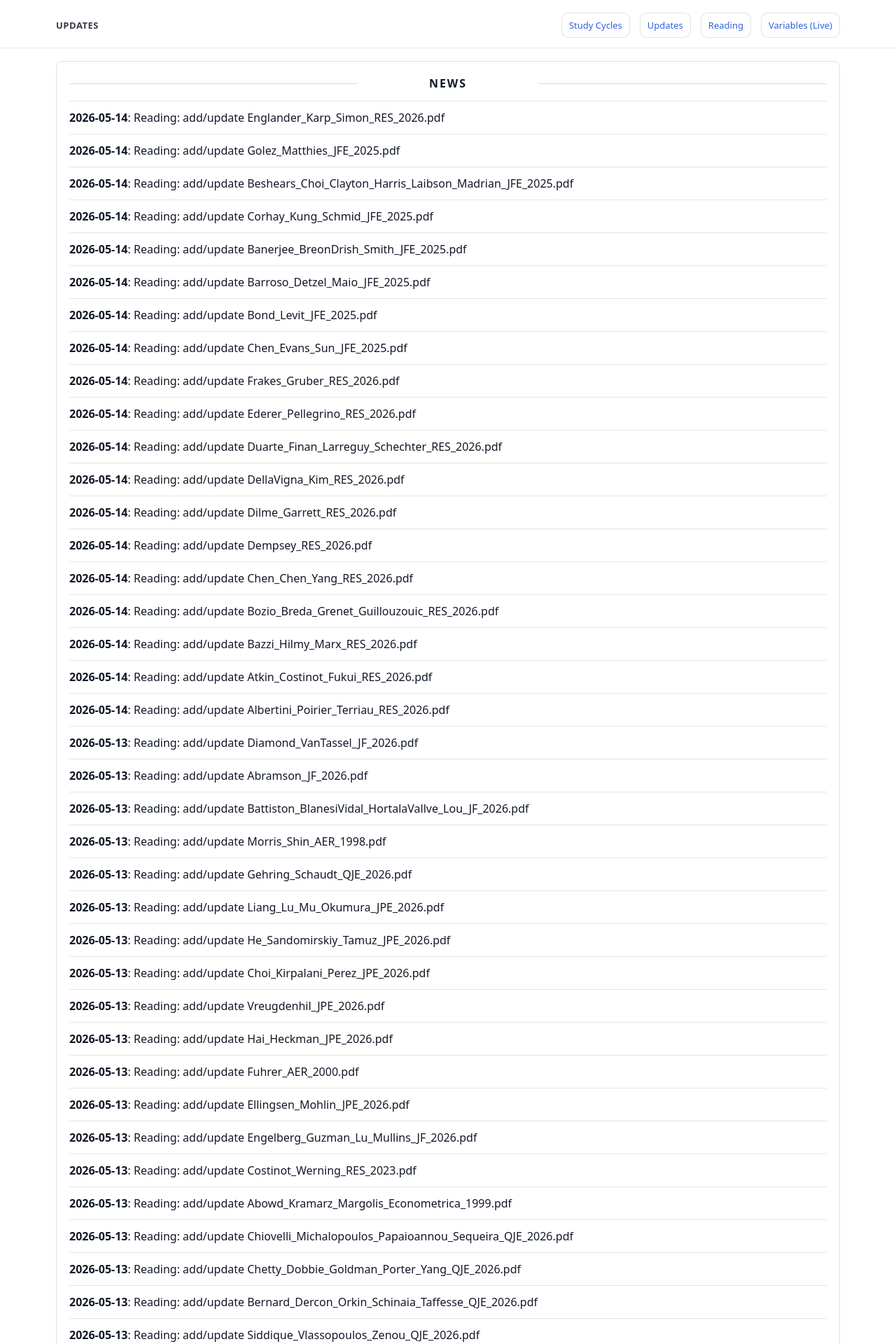
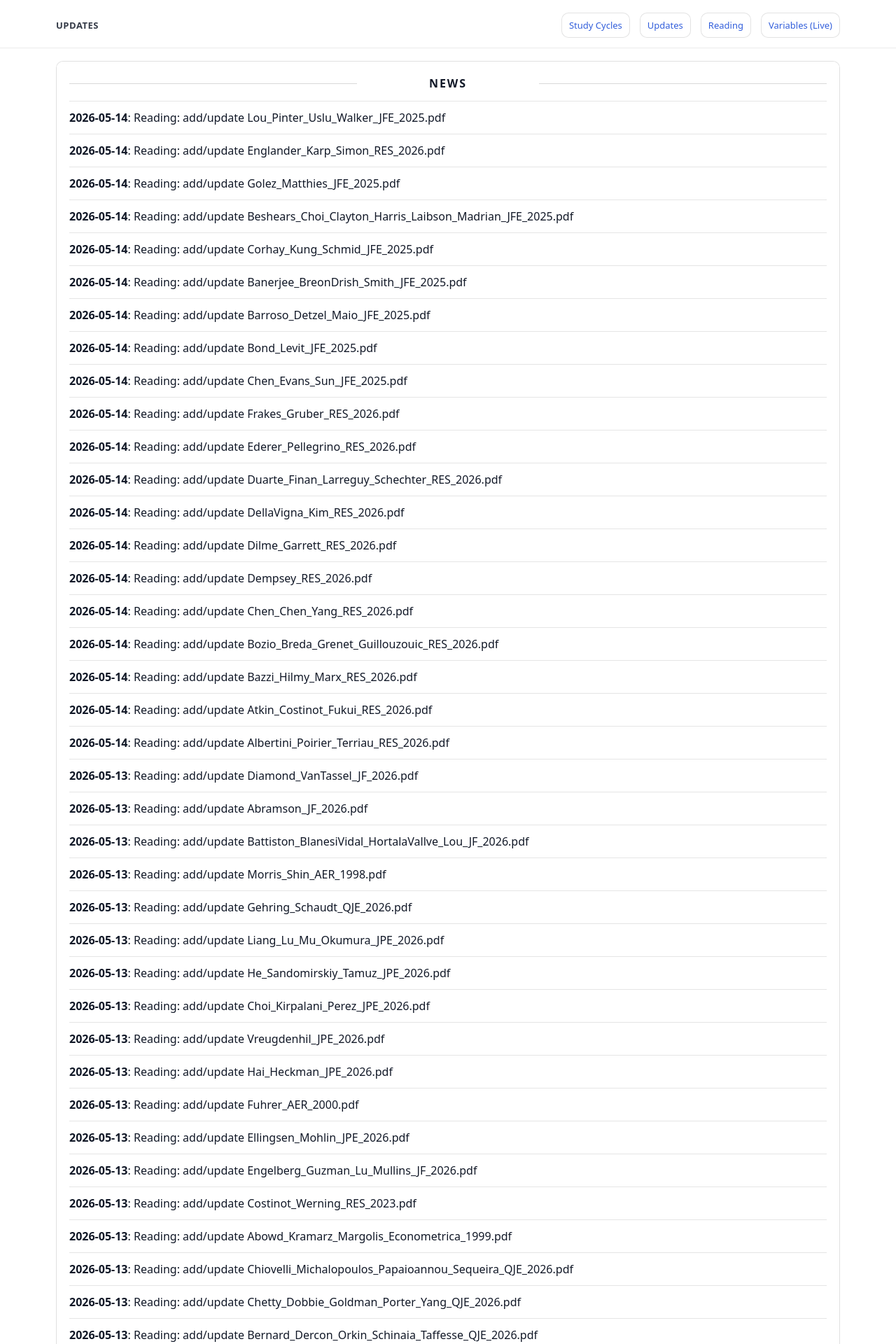
Before and after one commit to yaxinzn/study-archive, a Jekyll site: the page built from updates/index.md, in a window 1280 px wide. Shown: the top 1920 px of the page at 70% size. Built offline with Jekyll 4.4.1, drawn with Linux system fonts in a browser that asks for light colours; some of the changed text lies outside the part shown.

Commit message:
chore: update NEWS feed

```diff
--- a/_data/news.yml
+++ b/_data/news.yml
@@ -1,4 +1,7 @@
 # Auto-generated update history (sorted newest -> oldest). Do not edit manually.
+- ts: "1778754023"
+  date: "2026-05-14"
+  title: "Reading: add/update Lou_Pinter_Uslu_Walker_JFE_2025.pdf"
 - ts: "1778753844"
   date: "2026-05-14"
   title: "Reading: add/update Englander_Karp_Simon_RES_2026.pdf"
```
